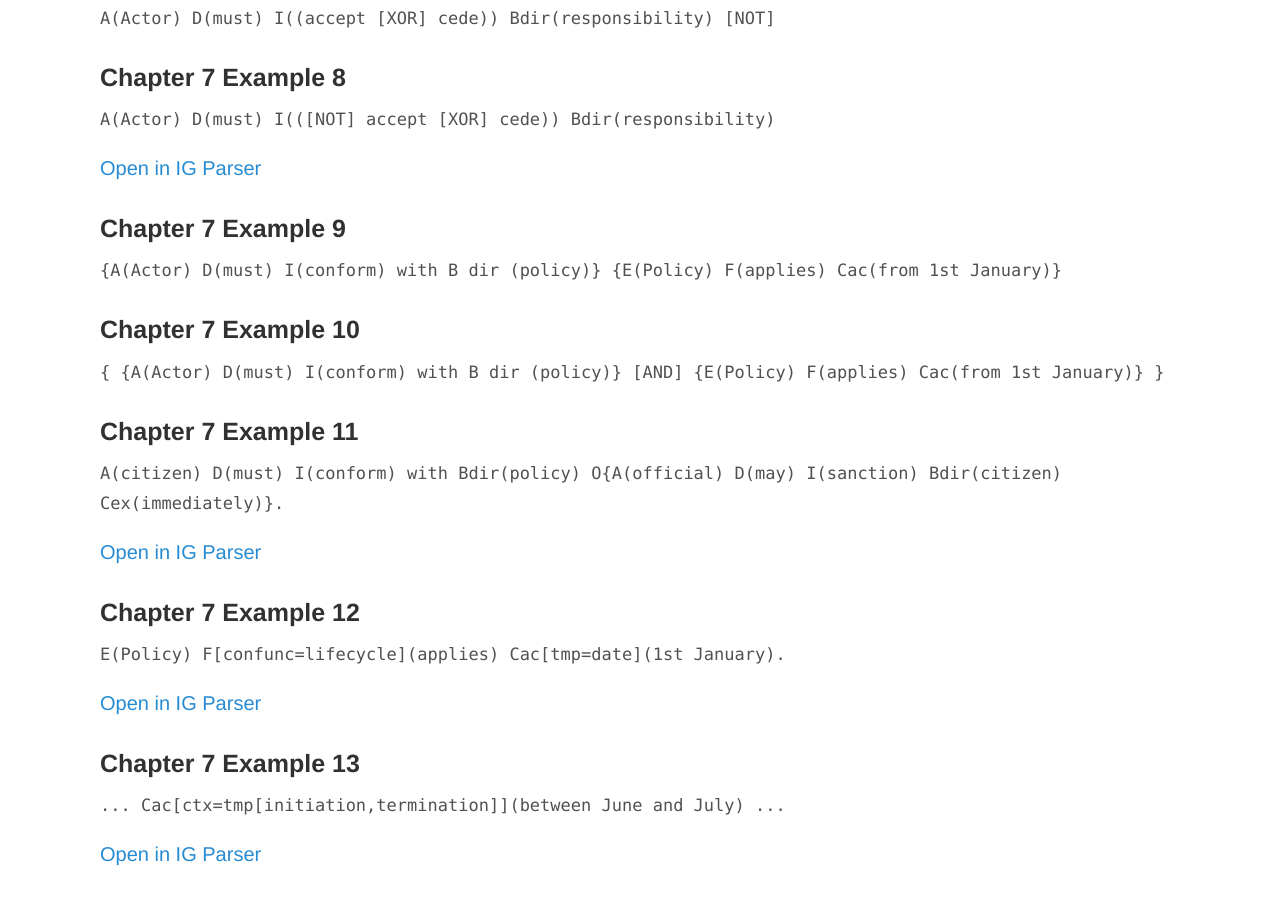
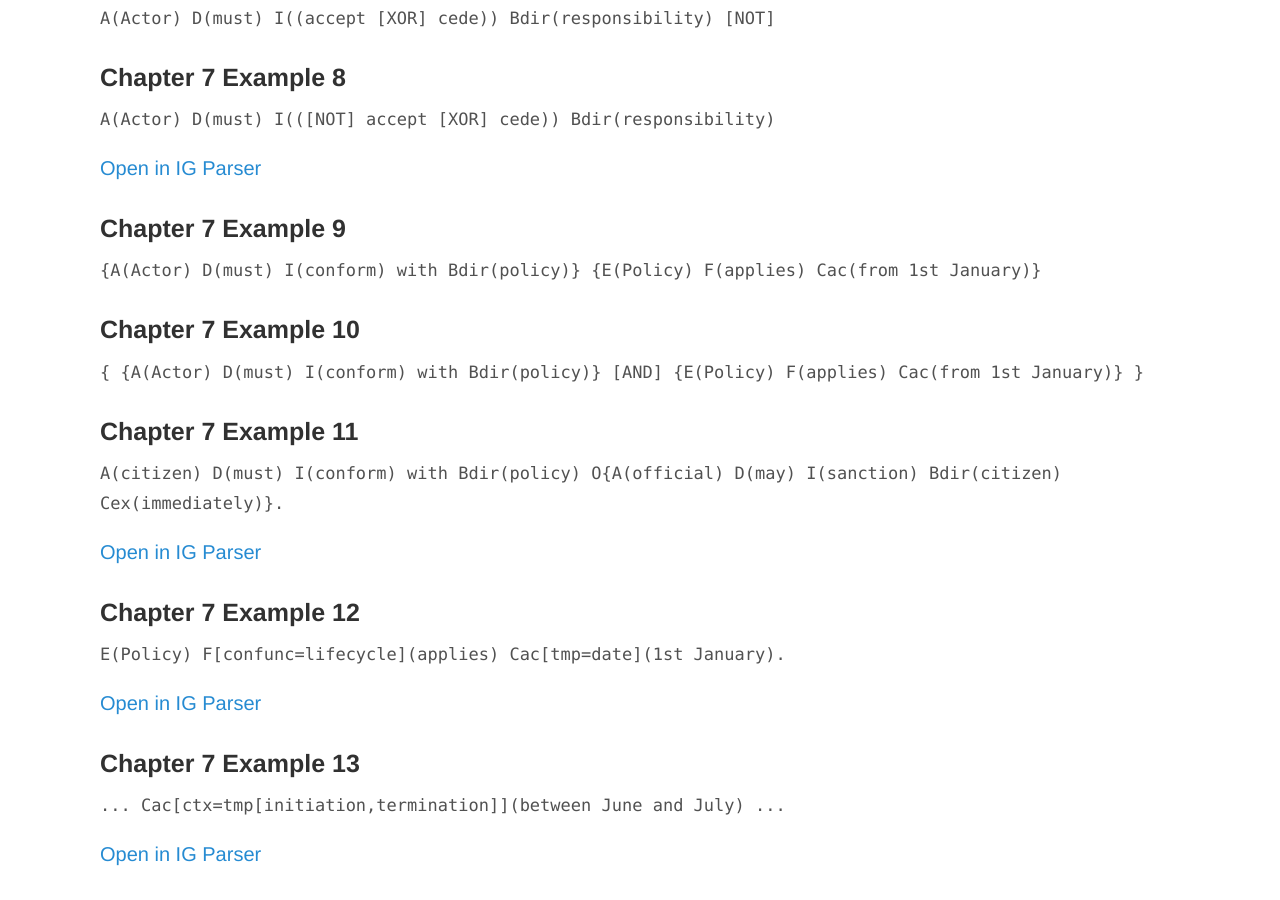
Before and after one commit to InstitutionalGrammar/IG-Book, a Jekyll site: the page built from book-examples.md, in a window 1280 px wide and 900 px high, scrolled down 1845 px. Built offline with Jekyll 4.4.1, drawn with Linux system fonts in a browser that asks for light colours; some of the changed text lies outside the part shown.

Commit message:
Reviewed IG Script-coded examples.

````diff
--- a/book-examples.md
+++ b/book-examples.md
@@ -73,12 +73,12 @@ Please note that clicking on the link listed under each statement example of int
 <a name="ed1ch7ex9"></a>
 ### Chapter 7 Example 9
 
-```{A(Actor) D(must) I(conform) with B dir (policy)} {E(Policy) F(applies) Cac(from 1st January)}```
+```{A(Actor) D(must) I(conform) with Bdir(policy)} {E(Policy) F(applies) Cac(from 1st January)}```
 
 <a name="ed1ch7ex10"></a>
 ### Chapter 7 Example 10
 
-```{ {A(Actor) D(must) I(conform) with B dir (policy)} [AND] {E(Policy) F(applies) Cac(from 1st January)} }```
+```{ {A(Actor) D(must) I(conform) with Bdir(policy)} [AND] {E(Policy) F(applies) Cac(from 1st January)} }```
 
 <a name="ed1ch7ex11"></a>
 ### Chapter 7 Example 11
````
Also changed, not shown: other parts of book-examples.md (+2 -3 lines).
